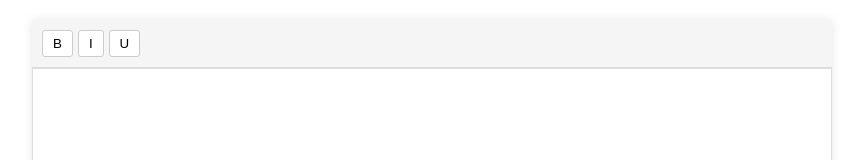
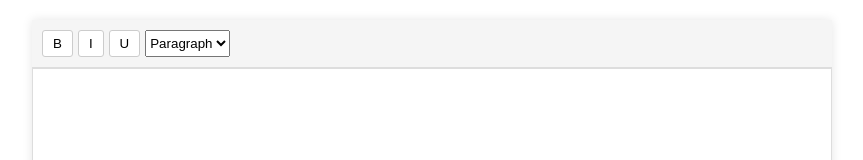
Before and after one commit to mrb1sh0p/rich-text-editor, a React (Create React App) app: page / in a window 1280 px wide. Shown: the top 160 px of the page, without its empty margins (208-1071 px from the left). Built offline with nearby package versions, Linux system fonts and the light colour scheme.

Commit message:
Add block formatting options

```diff
--- a/src/components/Editor.js
+++ b/src/components/Editor.js
@@ -2,9 +2,8 @@ import React from "react";
 import "./Editor.css";
 
 export default function Editor() {
-  const editorRef = React.useRef(null); // Create a reference to the contentEditable div
+  const editorRef = React.useRef(null);
 
-  // Create a state to store the history of the editor
   const [history, setHistory] = React.useState({
     stack: [""],
     pointer: 0,
@@ -25,14 +24,19 @@ export default function Editor() {
 
   return (
     <div className="editor-container">
-      {/* Toolbar */}
       <div className="toolbar">
         <button onClick={() => document.execCommand("bold")}>B</button>
         <button onClick={() => document.execCommand("italic")}>I</button>
         <button onClick={() => document.execCommand("underline")}>U</button>
+
+        <select onChange={(e) => handleCommand('formatBlock', e.target.value)}>
+            <option value="p">Paragraph</option>
+            <option value="h1">Heading 1</option>
+            <option value="h2">Heading 2</option>
+            <option value="h3">Heading 3</option>
+        </select>
       </div>
 
-      {/* Editor */}
       <div
         ref={editorRef}
         className="editor-content"
```
